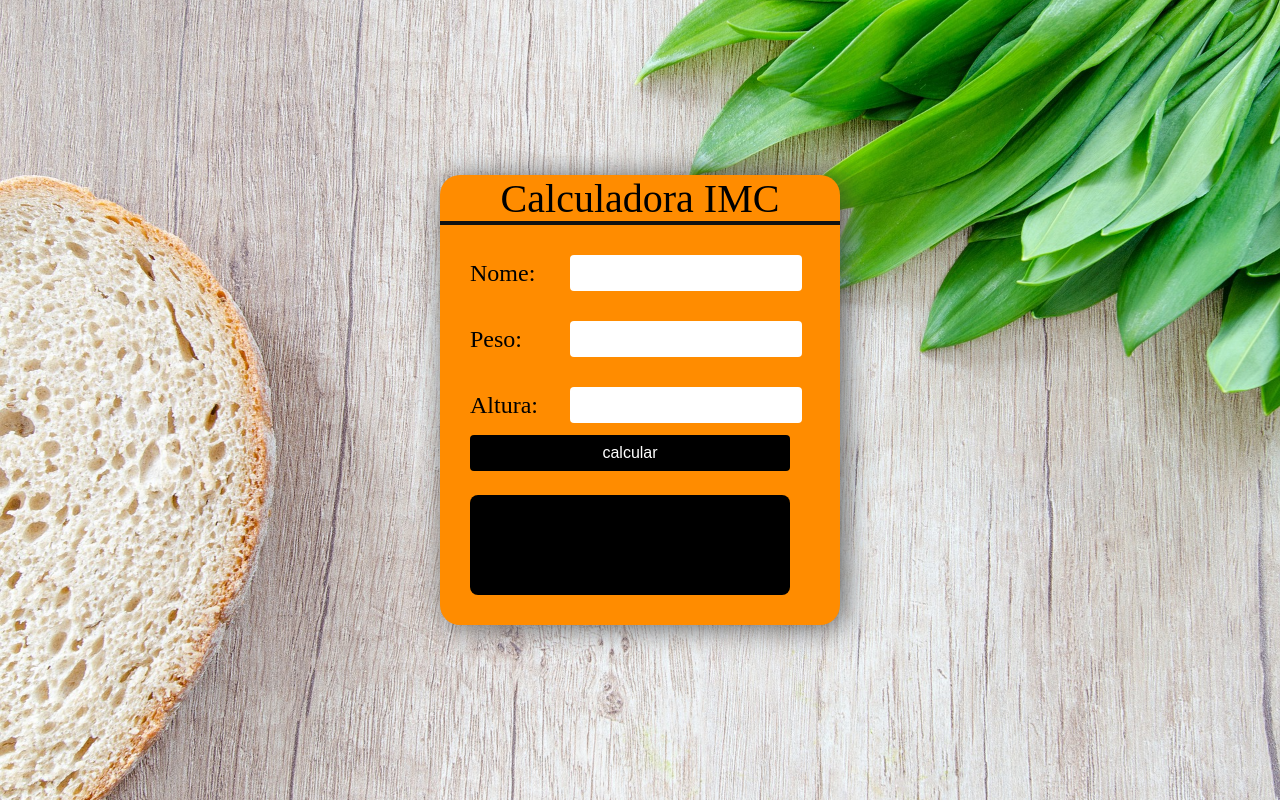
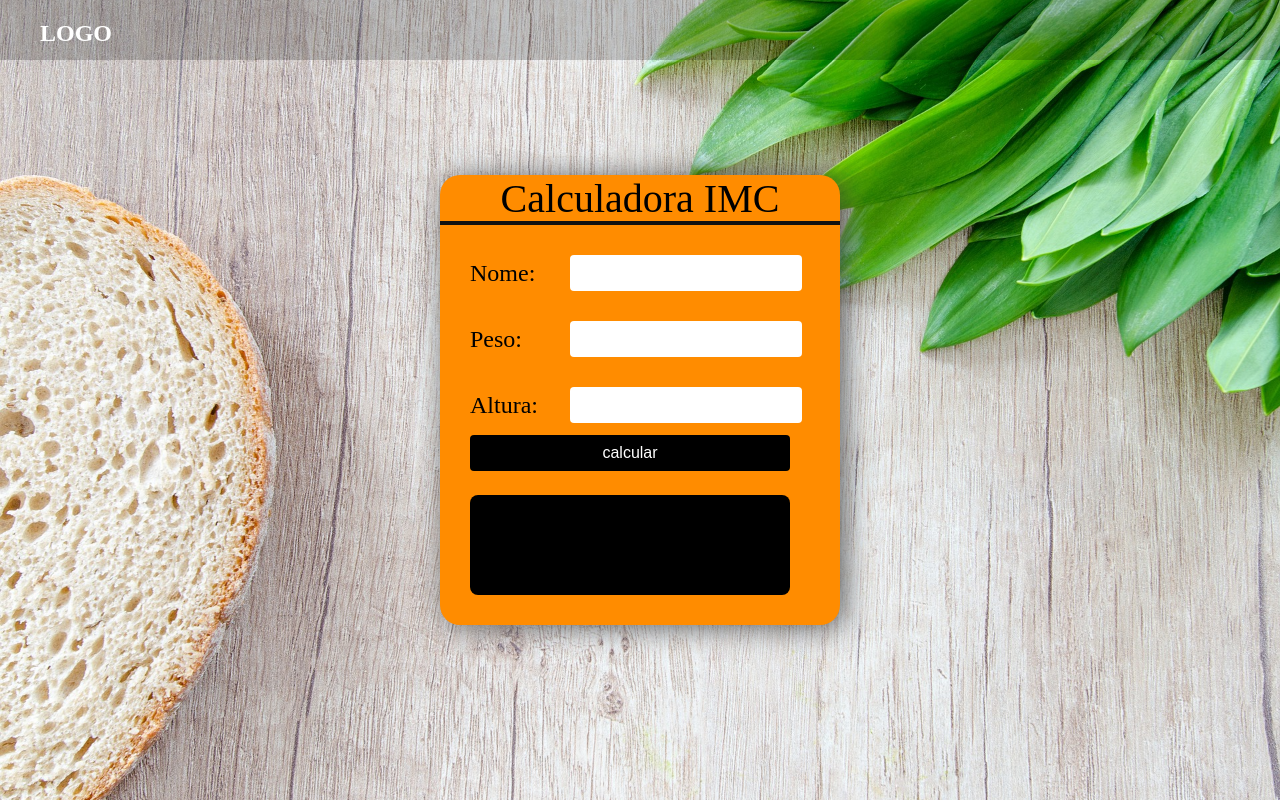
Before and after one commit to fabiamcunha/calculadora-imc, a plain HTML site: page index.html in a window 1280 px wide. Drawn offline with Linux system fonts and the light colour scheme.

Commit message:
Atualização do header e css

```diff
--- a/css/style.css
+++ b/css/style.css
@@ -4,15 +4,37 @@
     box-sizing: border-box;
 }
 body{
-    width: 100vw;
-    height: 100vh;
+
     background-image: url(../img/img3.jpg);
     background-position: center center;
     background-size: cover;
-    display: flex;
+
+
+
+}
+header{
+    position: absolute;
+    top: 0;
+    left: 0;
+    width: 100%;
+    height: 60px;
+  background: rgba(0,0,0,0.2);
+
+}
+.logo{
+    padding:20px 40px  ;
+    font-size: 24px;
+    color: #fff;
+    font-weight: 700;
+    text-transform: uppercase;
+
+}
+.content{
+    width: 100vw;
+    height: 100vh;
+     display: flex;
     justify-content: center;
     align-items: center;
-
 }
 
 .form{
--- a/index.html
+++ b/index.html
@@ -7,7 +7,11 @@
 	<title>calculadora imc</title>
 </head>
 <body>
-
+	<header>
+		<div class="logo">
+			logo
+		</div>
+	</header>
 	<div class="content">
 		<div class="form">
 			<div class="title">Calculadora IMC</div>
```
Also changed, not shown: 1 other file.
